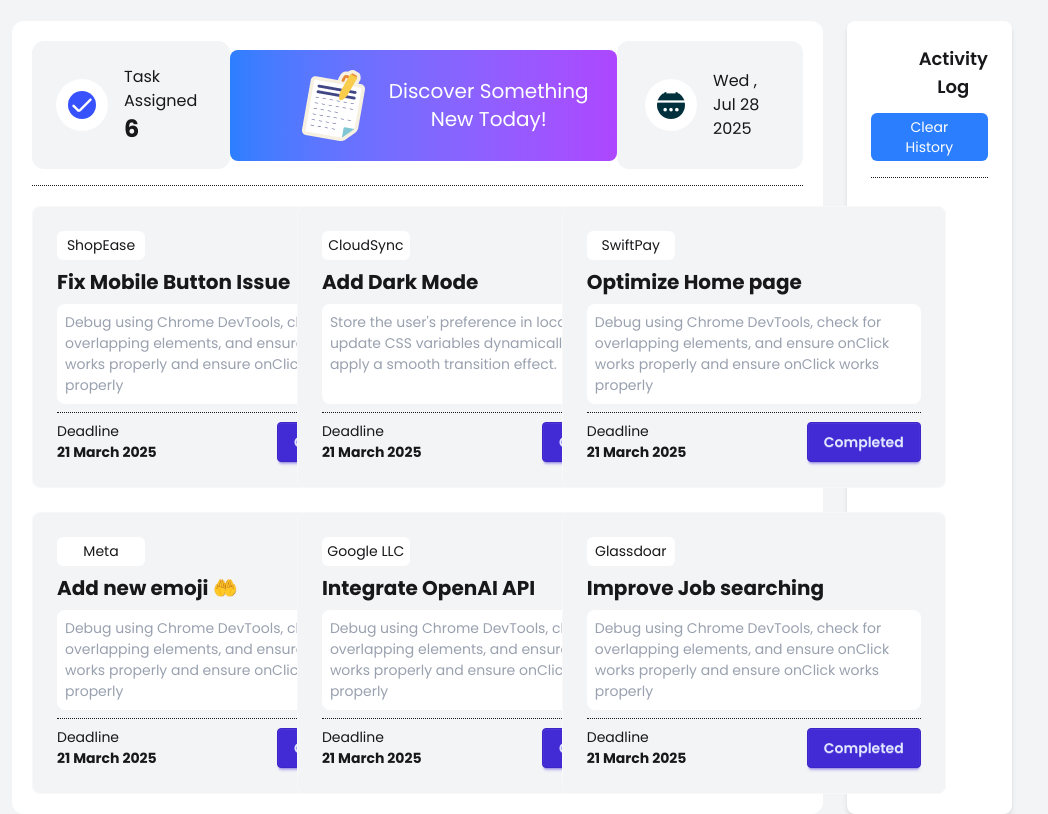
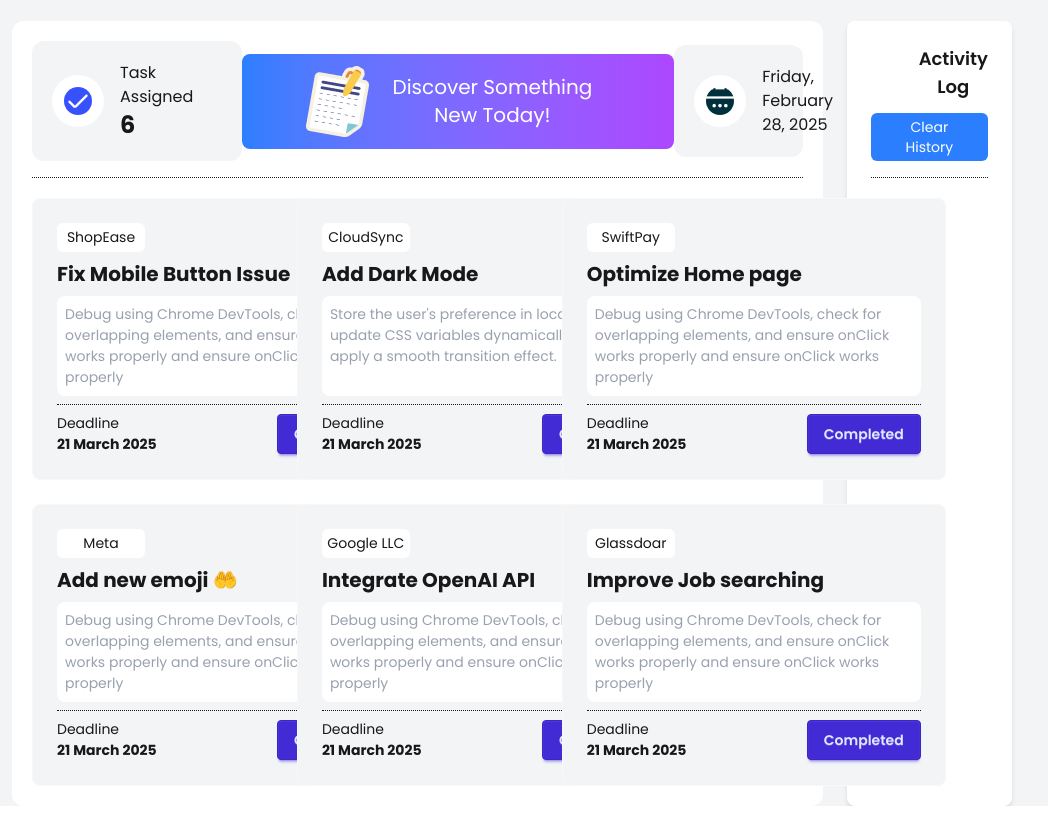
Before and after one commit to Rayhantech/DevBoard, a plain HTML site: page index.html in a window 1280 px wide. Shown: the part 123-937 px from the top of the page, without its empty margins (128-1176 px from the left). Drawn offline with nearby package versions, Linux system fonts and the light colour scheme.

Commit message:
completed main page all task

```diff
--- a/index.html
+++ b/index.html
@@ -4,6 +4,7 @@
     <meta charset="UTF-8">
     <meta name="viewport" content="width=device-width, initial-scale=1.0">
     <title>DevBoard</title>
+    <link rel="shortcut icon" href="assets/logo.png" type="image/x-icon">
     <link rel="stylesheet" href="style.css">
     <link rel="preconnect" href="https://fonts.googleapis.com">
     <link rel="preconnect" href="https://fonts.gstatic.com" crossorigin>
@@ -36,14 +37,14 @@
         <div class="flex">
         <section class="mr-6 w-5/6 bg-white rounded-xl p-5">
             <div class="flex items-center justify-between mb-4">
-            <div class="flex items-center gap-4 bg-gray-100 p-6 rounded-xl">
+            <div class="flex items-center gap-4 bg-gray-100 p-5 rounded-xl">
                 <img class="bg-white p-3 rounded-full" src="assets/checkbox.png" alt="">
                 <div>
                     <h3>Task Assigned</h3>
                     <h3 class="font-bold text-2xl"><span id="total-task">6</span></h3>
                 </div>
             </div>
-            <div id="discover-something" class="flex items-center gap-4 bg-gradient-to-r from-blue-500 to-purple-500 text-white rounded-lg text-center w-3/5 p-4 cursor-pointer">
+            <div id="discover-something" class="flex items-center gap-4 bg-gradient-to-r from-blue-500 to-purple-500 text-white rounded-lg text-center w-3/5 p-2 cursor-pointer">
                 <img class="ml-12" src="assets/board.png" alt="">
                 <div>
                     <h1 class="text-xl">
@@ -51,12 +52,11 @@
                     </h1>
                 </div>
             </div>
-            <div class="flex items-center gap-4 bg-gray-100 p-7 rounded-xl">
+            <div class="flex items-center gap-4 bg-gray-100 p-5 rounded-xl w-1/6">
                 <img class="bg-white p-3 rounded-full" src="assets/calender.png" alt="">
                 <div>
-                    <h1>
-                        Wed , <br>
-                        Jul 28 2025
+                    <h1 id="date-section">
+
                     </h1>
                 </div>
             </div>
--- a/script.js
+++ b/script.js
@@ -14,6 +14,19 @@ function generateRandomColor(){
     return randomColor;
 }
 
+
+
+function dateAndDays(){
+    let now = new Date();
+
+    let options = { weekday: "long", year:"numeric", month:"long", day: "numeric"};
+    let formattedDate = now.toLocaleDateString("en-US", options);
+
+    document.getElementById("date-section").innerText = formattedDate;
+
+}
+let result = dateAndDays()
+console.log(result)
 
 document.getElementById("mobile-btn").addEventListener("click",function(event){
     event.preventDefault();
```
Also changed, not shown: blog.html (+1 -0 lines).
